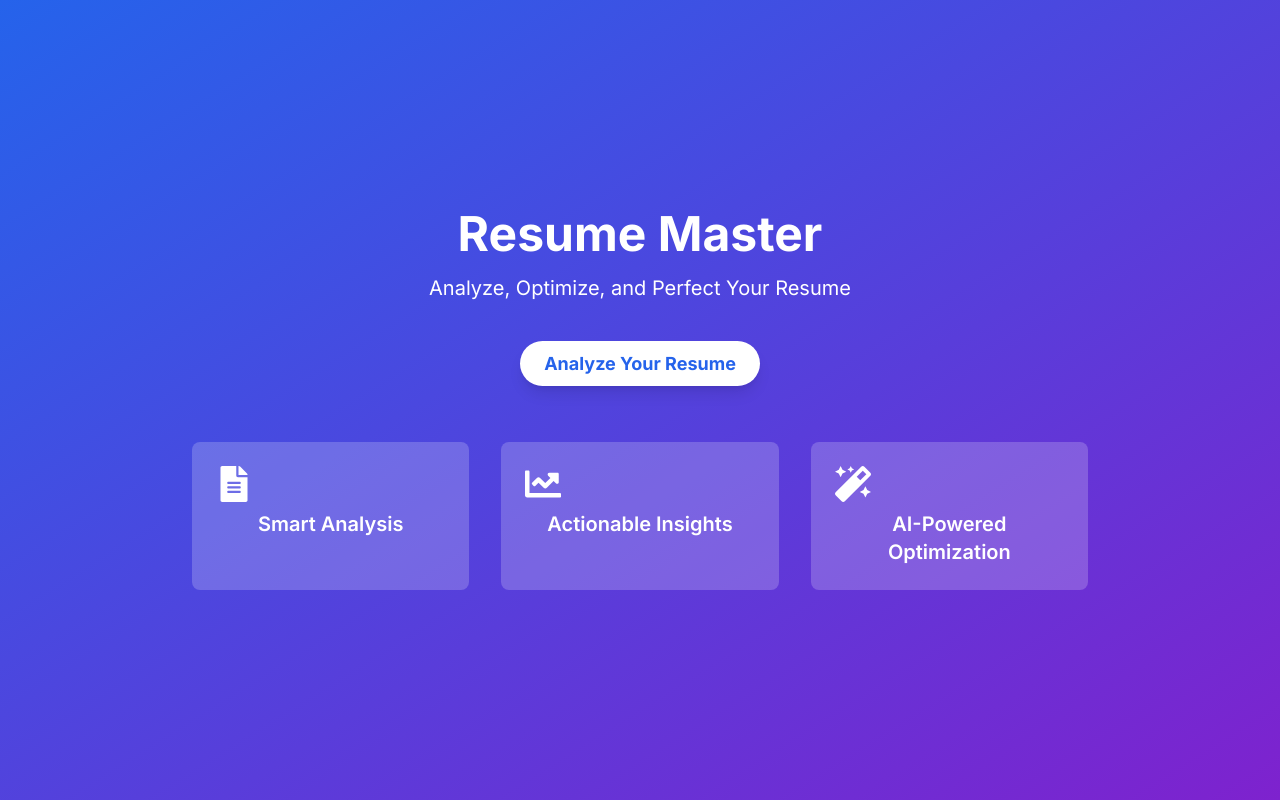
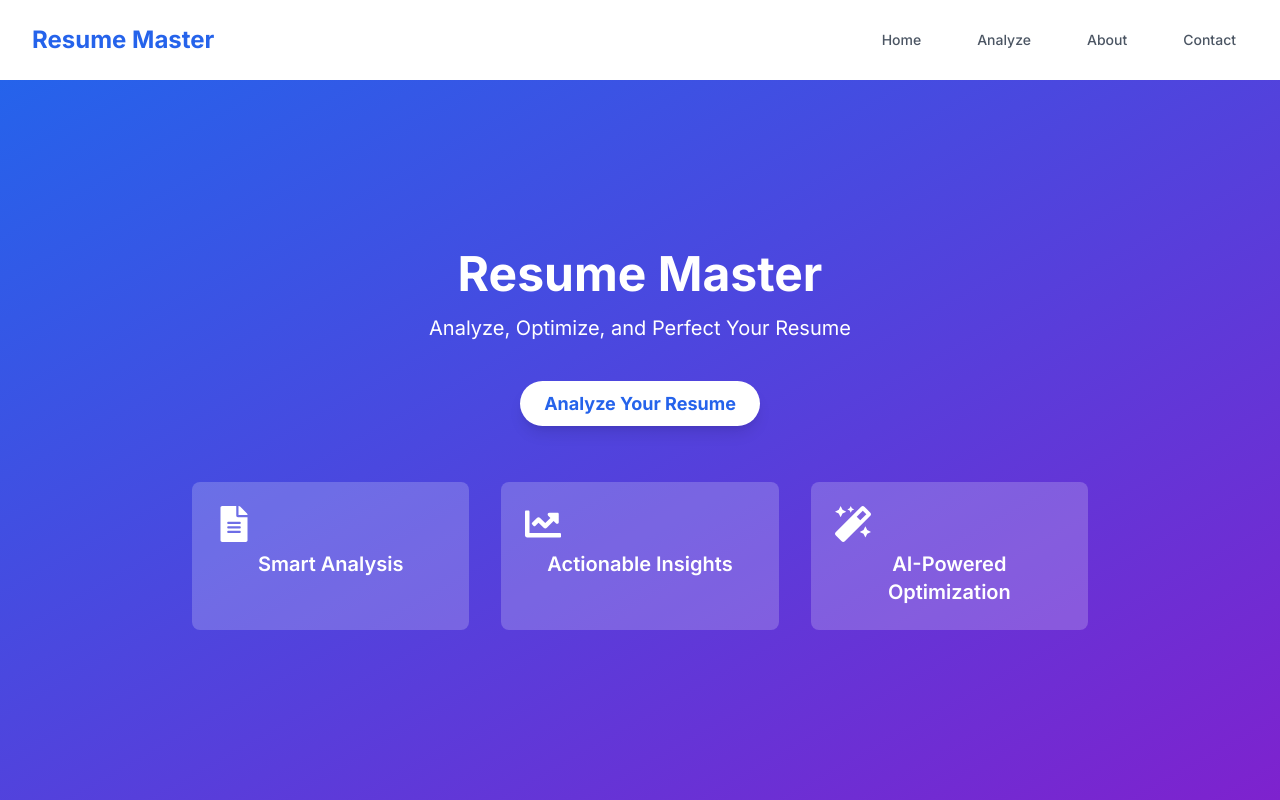
Before and after one commit to djubx/resume-analyzer, a Next.js app: page / in a window 1280 px wide. Built offline with nearby package versions, Linux system fonts and the light colour scheme.

Commit message:
add nav bar

```diff
--- a/src/app/page.tsx
+++ b/src/app/page.tsx
@@ -3,10 +3,13 @@
 import Link from "next/link";
 import { motion } from "framer-motion";
 import { FaFileAlt, FaChartLine, FaMagic } from "react-icons/fa";
+import Navbar from "@/components/Navbar";
 
 export default function Home() {
   return (
-    <main className="min-h-screen flex flex-col items-center justify-center bg-gradient-to-br from-blue-600 to-purple-700 text-white p-8">
+    <div className="min-h-screen flex flex-col">
+      <Navbar />
+      <main className="flex-grow flex flex-col items-center justify-center bg-gradient-to-br from-blue-600 to-purple-700 text-white p-8">
         <motion.div
           initial={{ opacity: 0, y: -50 }}
           animate={{ opacity: 1, y: 0 }}
@@ -52,5 +55,6 @@ export default function Home() {
           ))}
         </motion.div>
       </main>
+    </div>
   );
 }
--- a/src/app/resume-analyzer/page.tsx
+++ b/src/app/resume-analyzer/page.tsx
@@ -3,6 +3,7 @@
 import { useState } from "react";
 import ResumeUploader from "@/components/ResumeUploader";
 import ResumeAnalysis from "@/components/ResumeAnalysis";
+import Navbar from "@/components/Navbar";
 
 export default function ResumeAnalyzer() {
   const [analysisResult, setAnalysisResult] = useState(null);
@@ -19,7 +20,9 @@ export default function ResumeAnalyzer() {
   };
 
   return (
-    <main className="min-h-screen flex flex-col items-center justify-start p-8 bg-gray-100">
+    <div className="min-h-screen flex flex-col">
+      <Navbar />
+      <main className="flex-grow flex flex-col items-center justify-start p-8 bg-gray-100">
         <h1 className="text-4xl font-bold mb-8 text-blue-600">Resume Analyzer</h1>
         <div className="w-full max-w-2xl bg-white rounded-lg shadow-lg p-8">
           <ResumeUploader onAnalysisComplete={handleAnalysisComplete} onError={handleError} />
@@ -27,5 +30,6 @@ export default function ResumeAnalyzer() {
           {analysisResult && <ResumeAnalysis result={analysisResult} />}
         </div>
       </main>
+    </div>
   );
 }
--- /dev/null
+++ b/src/components/Navbar.tsx
@@ -0,0 +1,67 @@
+import Link from "next/link";
+import { useState } from "react";
+import { FaBars, FaTimes } from "react-icons/fa";
+
+export default function Navbar() {
+  const [isOpen, setIsOpen] = useState(false);
+
+  return (
+    <nav className="bg-white shadow-md">
+      <div className="max-w-7xl mx-auto px-4 sm:px-6 lg:px-8">
+        <div className="flex justify-between items-center h-20">
+          <div className="flex-shrink-0 flex items-center">
+            <Link href="/" className="text-2xl font-bold text-blue-600">
+              Resume Master
+            </Link>
+          </div>
+          <div className="hidden sm:ml-6 sm:flex sm:space-x-8">
+            <NavLink href="/">Home</NavLink>
+            <NavLink href="/resume-analyzer">Analyze</NavLink>
+            <NavLink href="/about">About</NavLink>
+            <NavLink href="/contact">Contact</NavLink>
+          </div>
+          <div className="sm:hidden flex items-center">
+            <button
+              onClick={() => setIsOpen(!isOpen)}
+              className="text-gray-500 hover:text-gray-600 focus:outline-none"
+            >
+              {isOpen ? <FaTimes size={24} /> : <FaBars size={24} />}
+            </button>
+          </div>
+        </div>
+      </div>
+      {isOpen && (
+        <div className="sm:hidden">
+          <div className="pt-2 pb-3 space-y-1">
+            <MobileNavLink href="/">Home</MobileNavLink>
+            <MobileNavLink href="/resume-analyzer">Analyze</MobileNavLink>
+            <MobileNavLink href="/about">About</MobileNavLink>
+            <MobileNavLink href="/contact">Contact</MobileNavLink>
+          </div>
+        </div>
+      )}
+    </nav>
+  );
+}
+
+function NavLink({ href, children }: { href: string; children: React.ReactNode }) {
+  return (
+    <Link
+      href={href}
+      className="text-gray-600 hover:text-blue-600 px-3 py-2 rounded-md text-sm font-medium"
+    >
+      {children}
+    </Link>
+  );
+}
+
+function MobileNavLink({ href, children }: { href: string; children: React.ReactNode }) {
+  return (
+    <Link
+      href={href}
+      className="text-gray-600 hover:bg-gray-50 hover:text-blue-600 block px-3 py-2 rounded-md text-base font-medium"
+    >
+      {children}
+    </Link>
+  );
+}
--- /dev/null
+++ b/src/pages/api/auth/[...nextauth].ts
@@ -0,0 +1,12 @@
+import NextAuth from "next-auth";
+import GoogleProvider from "next-auth/providers/google";
+
+export default NextAuth({
+  providers: [
+    GoogleProvider({
+      clientId: process.env.GOOGLE_CLIENT_ID,
+      clientSecret: process.env.GOOGLE_CLIENT_SECRET,
+    }),
+  ],
+  // Add any additional configuration options here
+});
```
Lines whose indentation alone changed are shown as unchanged.
